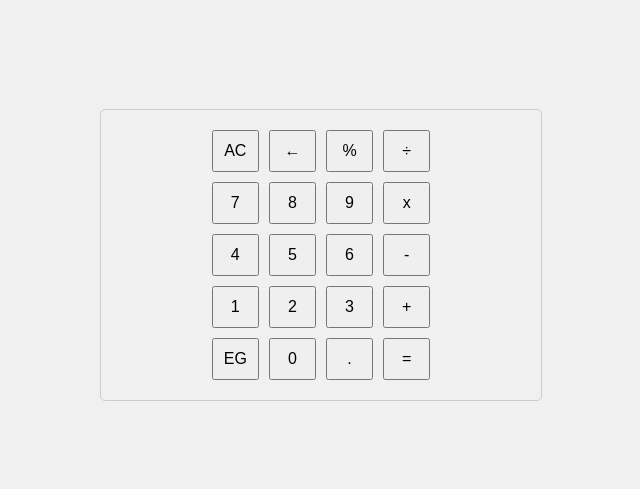
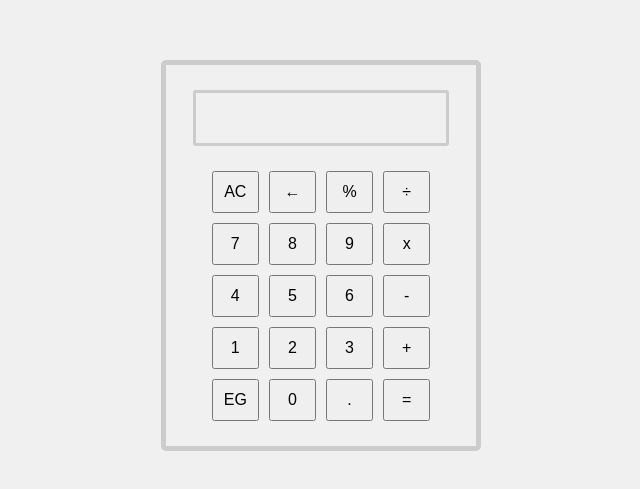
Before and after one commit to Catfish1210/GoWeb, a plain HTML site: page index.html in a window 1280 px wide. Shown: the part 145-634 px from the top of the page, without its empty margins (319-959 px from the left). Drawn offline with Linux system fonts and the light colour scheme.

Commit message:
minor changes

```diff
--- a/index.html
+++ b/index.html
@@ -7,6 +7,10 @@
 </head>
 <body>
     <div class="container">
+        <div class="calcdisplay">
+            <div id="messageArea">
+            </div>
+        </div>
         <div id="buttonContainer">
             <button type="button" onclick="displayValue('AC')">AC</button>
             <button type="button" onclick="displayValue('<-')">←</button>
@@ -32,13 +36,11 @@
 
         </div>
 
-        <div id="messageArea">
-        </div>
     </div>
     <script>
         function displayValue(value) {
             const messageArea = document.getElementById("messageArea");
-            messageArea.textContent = "Button Clicked: " + value;
+            messageArea.textContent = value;
         }
     </script>
 </body>
--- a/styles.css
+++ b/styles.css
@@ -11,12 +11,21 @@ body {
     display: flex;
     flex-direction: column;
     align-items: center;
-    width: 400px;
-    border: 1px solid #ccc;
-    padding: 20px;
+    width: 260px;
+    border: 5px solid #ccc;
+    padding: 25px;
     border-radius: 5px;
 }
-
+.calcdisplay {
+    display: block;
+    flex-direction: column;
+    justify-content: left;
+    width: 200px;
+    border: 3px solid #ccc;
+    padding: 25px;
+    margin-bottom: 25px;
+    border-radius: 3px;
+}
 #buttonContainer {
     display: grid;
     grid-template-columns: repeat(4, 1fr);
```
Also changed, not shown: 1 other file.
